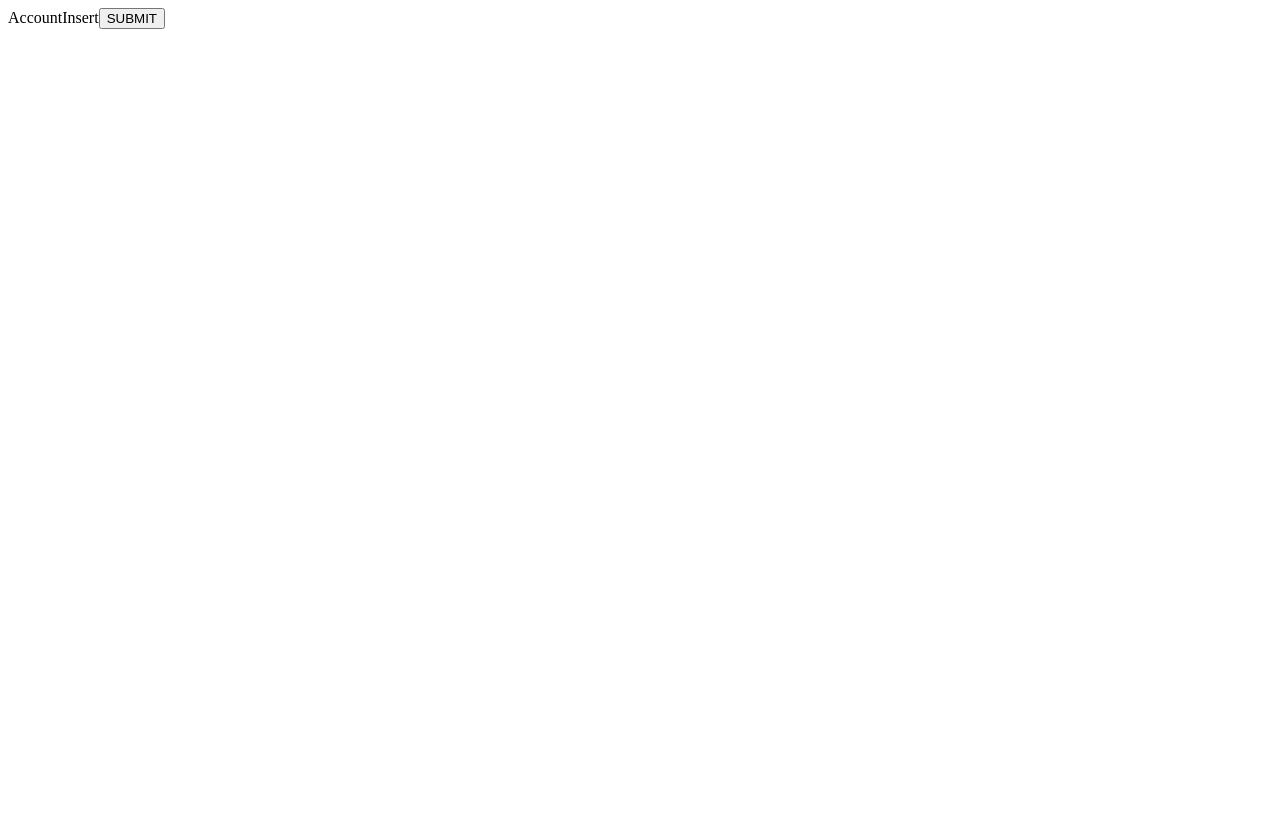
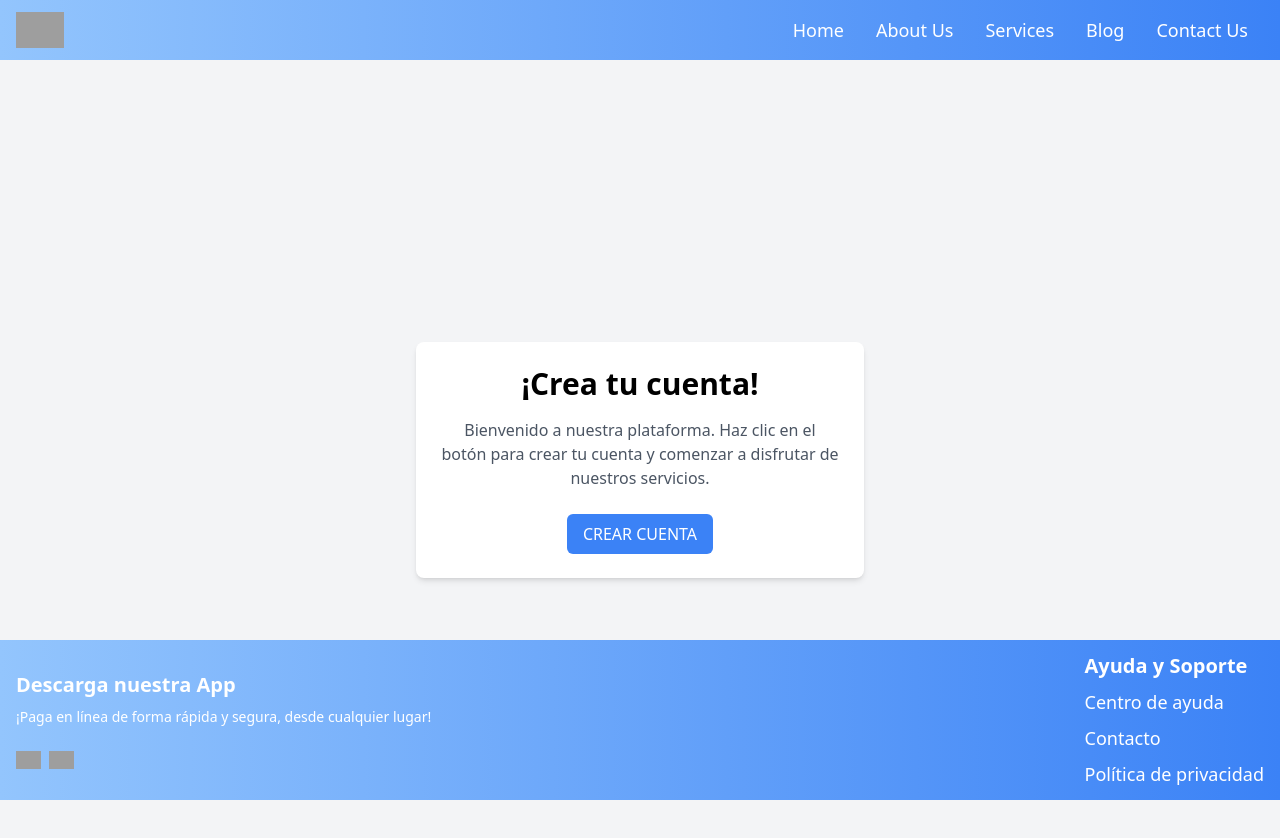
Before and after one commit to alkemyTech/Primary-Net-1, a Next.js app in the folder Primary-Net-front/: page /createAccount in a window 1280 px wide. Shown: the top 838 px of the page. Before the commit the page ends 800 px from the top, so only its background shows below. Built offline with nearby package versions, Linux system fonts and the light colour scheme; no server answers; grey boxes are pictures that could not be loaded.

Commit message:
agrego componentes navbar/footer y createAcccount con estilos para su correspondiente reubicación

```diff
--- /dev/null
+++ b/Primary-Net-front/app/components/Footer.jsx
@@ -0,0 +1,32 @@
+import Image from 'next/image';
+import logo from "./assets/logo.png";
+import google from "./assets/google.svg";
+import appmac from "./assets/appmac.svg";
+
+const Footer = () => {
+  return (
+    <footer className="flex justify-between items-center px-4 py-3 bg-gradient-to-l from-blue-500 to-blue-300 text-white text-lg font-montserrat"
+      style={{ position: 'fixed', bottom: 0, left: 0, right: 0 }}>
+      <div>
+        <h3 className="text-xl font-semibold mb-2 text-white">Descarga nuestra App</h3>
+        <p className="text-sm mb-6 text-white">¡Paga en línea de forma rápida y segura, desde cualquier lugar!</p>
+        <div className="flex items-center">
+          <Image src={google} alt="Google Play" width="25" height="25" className="mr-2" />
+          <Image src={appmac} alt="App Store" width="25" height="25" />
+        </div>
+      </div>
+      <div className="flex-grow"></div> {/* Espacio vacío en el centro */}
+      <div>
+        <h3 className="text-xl font-semibold mb-2 text-white">Ayuda y Soporte</h3>
+        <ul className="list-none">
+          <li className="mb-2"><a href="#" className="text-white hover:text-gray-400 no-underline">Centro de ayuda</a></li>
+          <li className="mb-2"><a href="#" className="text-white hover:text-gray-400 no-underline">Contacto</a></li>
+          {/* <li className="mb-2"><a href="#" className="text-white hover:text-black no-underline">Términos y Condiciones</a></li> */}
+          <li><a href="#" className="text-white hover:text-gray-400 no-underline">Política de privacidad</a></li>
+        </ul>
+      </div>
+    </footer>
+  );
+};
+
+export default Footer;
--- a/Primary-Net-front/app/components/Nav.jsx
+++ b/Primary-Net-front/app/components/Nav.jsx
@@ -0,0 +1,32 @@
+import Image from 'next/image';
+import logo from "./assets/logo.png";
+
+const Navbar = () => {
+  return (
+    <nav className="flex justify-between items-center px-4 py-3 bg-gradient-to-l from-blue-500 to-blue-300 text-white text-lg font-montserrat">
+      <div className="flex items-center">
+        <Image src={logo} alt="Logo" width={48} height={48} className="mr-4" style={{background: 'none'}} />
+        <h1 className="font-bold"></h1>
+      </div>
+      <ul className="flex list-none">
+        <li className="px-4">
+          <a href="#" className="text-white no-underline hover:text-gray-300">Home</a>
+        </li>
+        <li className="px-4">
+          <a href="#" className="text-white no-underline hover:text-gray-300">About Us</a>
+        </li>
+        <li className="px-4">
+          <a href="#" className="text-white no-underline hover:text-gray-300">Services</a>
+        </li>
+        <li className="px-4">
+          <a href="#" className="text-white no-underline hover:text-gray-300">Blog</a>
+        </li>
+        <li className="px-4">
+          <a href="#" className="text-white no-underline hover:text-gray-300">Contact Us</a>
+        </li>
+      </ul>
+    </nav>
+  )
+}
+
+export default Navbar;
--- a/Primary-Net-front/app/createAccount/page.jsx
+++ b/Primary-Net-front/app/createAccount/page.jsx
@@ -2,6 +2,8 @@
 import { useSession } from 'next-auth/react';
 import React from 'react';
 import axios from 'axios';
+import Navbar from '../components/Nav'
+import Footer from '../components/Footer'
 
 const AccountInsert = () => {
   const { data: session } = useSession();
@@ -20,9 +22,30 @@ const AccountInsert = () => {
 
 
   return (
-    <div>
-      AccountInsert
-      <button onClick={() => handleSubmit()}>SUBMIT</button>
+    <div className="min-h-screen bg-gray-100 font-montserrat">
+      {/* Navbar */}
+      <Navbar />
+
+      {/* Contenido principal */}
+      <div className="flex justify-center items-center h-screen">
+        <div className="bg-white p-6 rounded-lg shadow-md max-w-md w-full flex justify-center items-center">
+          <div className="text-center">
+            <h1 className="text-3xl font-semibold mb-4">¡Crea tu cuenta!</h1>
+            <p className="text-gray-600 mb-6">
+              Bienvenido a nuestra plataforma. Haz clic en el botón para crear tu cuenta y comenzar a disfrutar de nuestros servicios.
+            </p>
+            <button
+              className="bg-blue-500 hover:bg-blue-600 text-white py-2 px-4 rounded-md cursor-pointer"
+              onClick={() => handleSubmit()}
+            >
+              CREAR CUENTA
+            </button>
+          </div>
+        </div>
+      </div>
+
+      {/* Footer */}
+      <Footer />
     </div>
   );
 };
--- a/Primary-Net-front/app/layout.js
+++ b/Primary-Net-front/app/layout.js
@@ -1,4 +1,5 @@
 import AuthProvider from './components/AuthProvider';
+import '../styles/globals.css';
 
 export default function RootLayout({ children }) {
   return (
```
